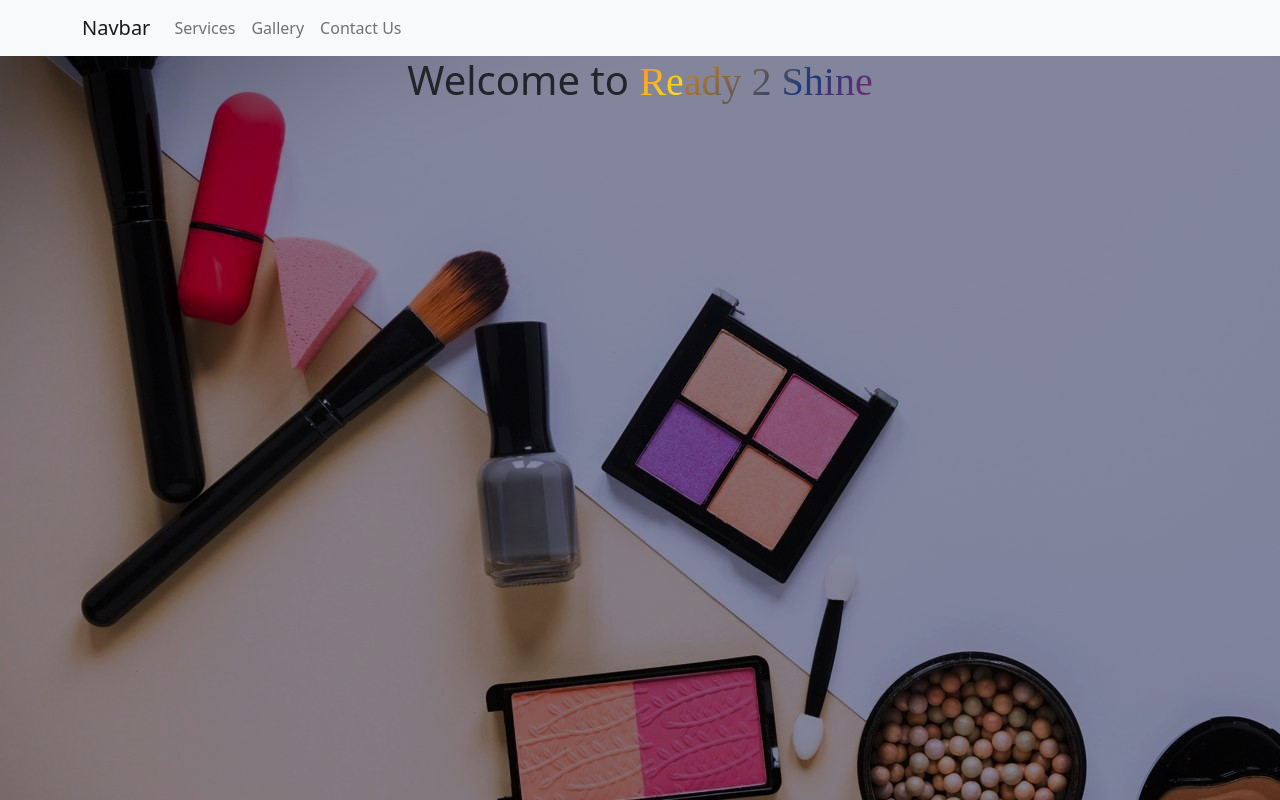
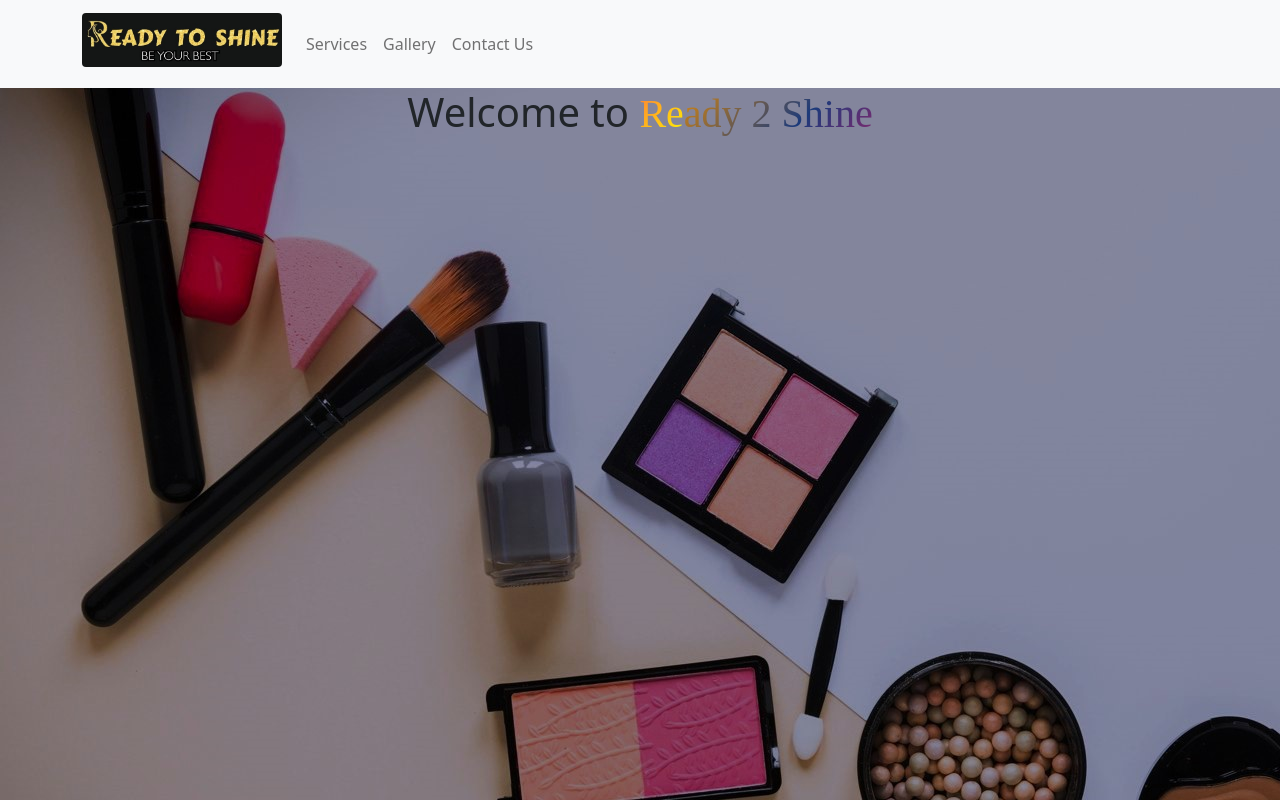
Before and after one commit to chethan1996/beauty-salon, a React (Create React App) app: page / in a window 1280 px wide. Built offline with nearby package versions, Linux system fonts and the light colour scheme.

Commit message:
Add logo

```diff
--- a/src/components/navbar/Navbar.jsx
+++ b/src/components/navbar/Navbar.jsx
@@ -1,5 +1,5 @@
 import React from "react";
-import shineLogo from "../../img/shine_logo.png"
+import Logo from "../../img/logo.jpeg"
 import "./navbar.css"
 
 export default function Navbar() {
@@ -8,7 +8,9 @@ export default function Navbar() {
     <>
     <nav className="navbar navbar-expand-lg navbar-light bg-light">
     <div className="container">
-        <a className="navbar-brand" href="#">Navbar</a>
+        <a className="navbar-brand" href="#">
+          <img src={Logo} className="figure-img img-fluid rounded" alt="Ready To Shine" width={200}/>
+        </a>
         <button className="navbar-toggler" type="button" data-bs-toggle="collapse" data-bs-target="#navbarSupportedContent" aria-controls="navbarSupportedContent" aria-expanded="false" aria-label="Toggle navigation">
             <span className="navbar-toggler-icon"></span>
         </button>
```
Also changed, not shown: src/img/logo.jpeg (added).
